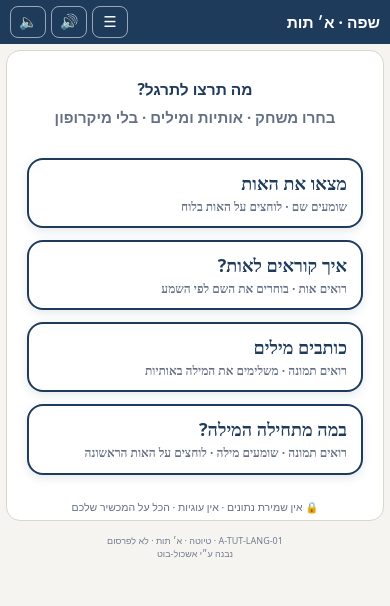
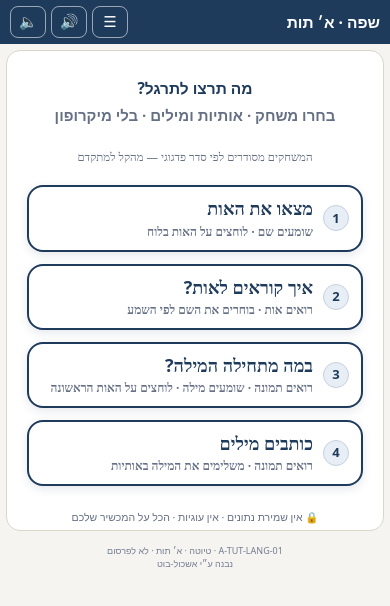
Before and after one commit to adischlez/eshkol-preview, a plain HTML site: page a-tut/lang/index.html in a window 390 px wide. Drawn offline with Linux system fonts and the light colour scheme.

Commit message:
א׳ תות hub: סדר פדגוגי + הערה במסך הפתיחה
1 מצאו את האות → 2 איך קוראים לאות? → 3 במה מתחילה המילה? → 4 כותבים מילים;
מספר שלב על כל כרטיס; שורת הערה בכתיב מלא.

```diff
--- a/a-tut/lang/index.html
+++ b/a-tut/lang/index.html
@@ -139,14 +139,20 @@ main{max-width:980px;margin:0 auto;padding:8px}
 
 /* game picker menu */
 .game-menu{display:flex;flex-direction:column;gap:12px;margin:8px 0 4px;width:100%;max-width:360px}
-.gbtn{display:flex;flex-direction:column;align-items:flex-start;justify-content:center;width:100%;min-height:72px;padding:14px 18px;border:2px solid var(--navy);border-radius:16px;background:#fff;color:var(--navy);font:800 20px/1.25 system-ui;text-align:right;cursor:pointer;touch-action:manipulation;box-shadow:0 3px 10px rgba(31,59,92,.12)}
+.gbtn{display:flex;flex-direction:row;align-items:center;gap:12px;width:100%;min-height:72px;padding:12px 14px;border:2px solid var(--navy);border-radius:16px;background:#fff;color:var(--navy);font:800 20px/1.25 system-ui;text-align:right;cursor:pointer;touch-action:manipulation;box-shadow:0 3px 10px rgba(31,59,92,.12)}
 .gbtn:active{transform:scale(.98)}
+.gbtn .gstep{flex:none;width:28px;height:28px;border-radius:50%;background:#e8eef5;color:var(--navy);font:800 14px/1 system-ui;display:inline-flex;align-items:center;justify-content:center;border:1px solid #c5d0de}
+.gbtn .gbody{flex:1;min-width:0;display:flex;flex-direction:column;align-items:flex-start;justify-content:center}
 .gbtn .gsub{display:block;margin-top:4px;font:600 13px/1.3 system-ui;color:var(--mute)}
 .gbtn.pri{background:var(--good);border-color:var(--good);color:#fff;box-shadow:0 4px 14px rgba(47,143,78,.32)}
 .gbtn.pri .gsub{color:rgba(255,255,255,.9)}
+.gbtn.pri .gstep{background:rgba(255,255,255,.22);border-color:rgba(255,255,255,.45);color:#fff}
+.ped-note{margin:0 0 14px;max-width:360px;font:500 12.5px/1.45 system-ui;color:var(--mute);text-align:center}
 @media(max-width:400px){
-  .gbtn{min-height:64px;font-size:18px;padding:12px 14px}
+  .gbtn{min-height:64px;font-size:18px;padding:10px 12px;gap:10px}
+  .gbtn .gstep{width:26px;height:26px;font-size:13px}
   .gbtn .gsub{font-size:12px}
+  .ped-note{font-size:11.5px;margin:0 0 12px}
 }
 /* name-the-letter */
 .nm-letter{font:800 96px/1 "Times New Roman",serif;color:var(--navy);margin:6px auto 10px;min-height:100px;display:flex;align-items:center;justify-content:center;user-select:none}
@@ -197,6 +203,7 @@ main{max-width:980px;margin:0 auto;padding:8px}
       <div class="startwrap">
         <h2 tabindex="-1">מה תרצו לתרגל?</h2>
         <p class="startsub">בחרו משחק · אותיות ומילים · בלי מיקרופון</p>
+        <p class="ped-note">המשחקים מסודרים לפי סדר פדגוגי — מהקל למתקדם</p>
         <div class="game-menu" id="gameMenu" role="list"></div>
       </div>
       <p class="priv">🔒 אין שמירת נתונים · אין עוגיות · הכל על המכשיר שלכם</p>
@@ -267,12 +274,12 @@ const GAMES=[
   {k:"nameletter",t:"איך קוראים לאות?",sub:"רואים אות · בוחרים את השם לפי השמע",
    help:"רואים אות גדולה. מקשיבים לשלושה שמות. לוחצים על הכפתור עם השם הנכון. אפשר 🔊 שמעו שוב. בלי מיקרופון.",
    helpKey:"help_letter"},
+  {k:"firstletter",t:"במה מתחילה המילה?",sub:"רואים תמונה · שומעים מילה · לוחצים על האות הראשונה",
+   help:"רואים תמונה ושומעים מילה. לוחצים על האות הראשונה. אפשר 🔊 תשמיעו לי. בלי מיקרופון.",
+   helpKey:"help_letter", href:"firstletter/"},
   {k:"words",t:"כותבים מילים",sub:"רואים תמונה · משלימים את המילה באותיות",
    help:"רואים תמונה ומשלימים את המילה באותיות. בלי מיקרופון.",
-   helpKey:"help_letter", href:"words/"},
-  {k:"firstletter",t:"במה מתחילה המילה?",sub:"רואים תמונה · שומעים מילה · לוחצים על האות הראשונה",
-   help:"רואים תמונה ושומעים מילה. לוחצים על האות הראשונה. אפשר 🔊 תשמיעו לי. בלי מיקרופון.",
-   helpKey:"help_letter", href:"firstletter/"}
+   helpKey:"help_letter", href:"words/"}
 ];
 const TOPICS=GAMES;
 function rnd(a,b){return a+Math.floor(Math.random()*(b-a+1))}
@@ -402,7 +409,7 @@ function buildMenu(){
   const box=$("#gameMenu");
   if(!box) return;
   box.innerHTML=GAMES.map((g,i)=>
-    `<button class="gbtn" type="button" role="listitem" data-i="${i}">${g.t}<span class="gsub">${g.sub}</span></button>`
+    `<button class="gbtn" type="button" role="listitem" data-i="${i}" aria-label="${i+1}. ${g.t}"><span class="gstep" aria-hidden="true">${i+1}</span><span class="gbody">${g.t}<span class="gsub">${g.sub}</span></span></button>`
   ).join("");
   box.onclick=(e)=>{
     const b=e.target.closest(".gbtn");if(!b)return;
```
